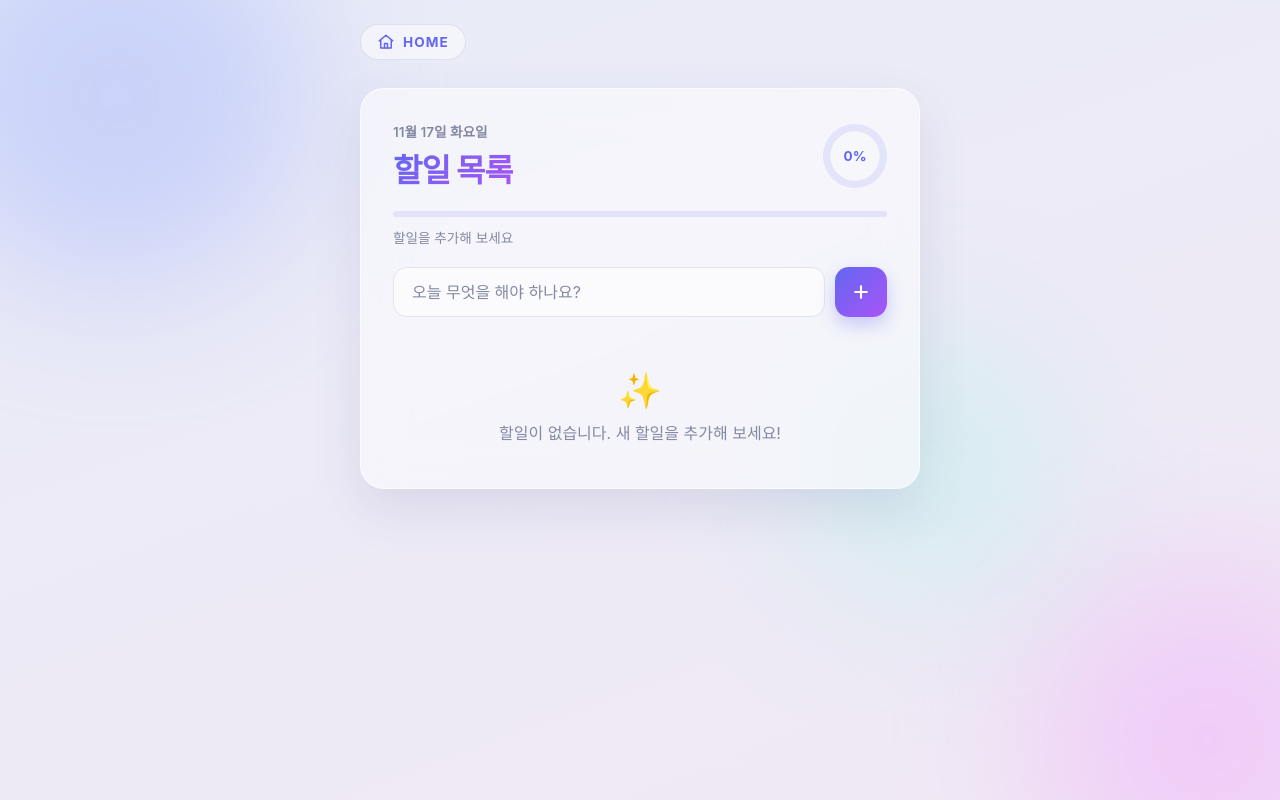
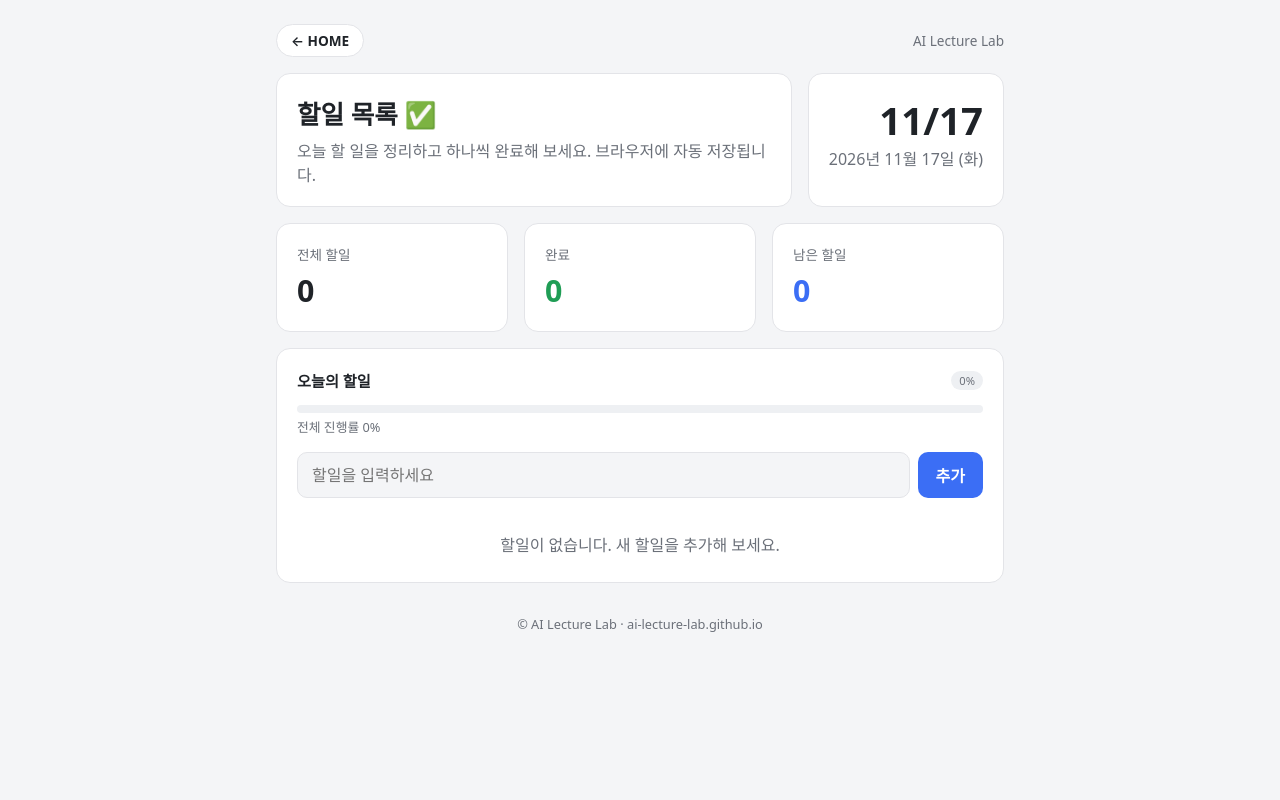
Before and after one commit to ai-lecture-lab/to-do-list, a plain HTML site: page index.html in a window 1280 px wide. Drawn offline with Linux system fonts and the light colour scheme; a web font is replaced by a local one.

Commit message:
홈(AI Lecture Lab)과 통일된 디자인으로 변경
Co-Authored-By: Claude Opus 5.5 <noreply@anthropic.com>

```diff
--- a/app.js
+++ b/app.js
@@ -5,14 +5,19 @@ const todo_form = document.getElementById("todo_form");
 const todo_input = document.getElementById("todo_input");
 const todo_list = document.getElementById("todo_list");
 const empty_message = document.getElementById("empty_message");
-const count_label = document.getElementById("count_label");
 const progress_fill = document.getElementById("progress_fill");
-const progress_ring = document.getElementById("progress_ring");
 const progress_text = document.getElementById("progress_text");
-const today_label = document.getElementById("today_label");
+const progress_badge = document.getElementById("progress_badge");
+const total_value = document.getElementById("total_value");
+const done_value = document.getElementById("done_value");
+const remain_value = document.getElementById("remain_value");
 
-// 오늘 날짜 표시
-today_label.textContent = new Date().toLocaleDateString("ko-KR", { month: "long", day: "numeric", weekday: "long" });
+// 오늘 날짜 표시 (홈 시계와 같은 형식)
+const week_days = ["일", "월", "화", "수", "목", "금", "토"];
+const now_date = new Date();
+document.getElementById("date_day").textContent = `${now_date.getMonth() + 1}/${now_date.getDate()}`;
+document.getElementById("date_text").textContent =
+  `${now_date.getFullYear()}년 ${now_date.getMonth() + 1}월 ${now_date.getDate()}일 (${week_days[now_date.getDay()]})`;
 
 // 저장된 할일 목록 불러오기 (실패 시 빈 배열)
 function load_todos() {
@@ -58,7 +63,11 @@ function render_todos() {
     delete_button.setAttribute("aria-label", "삭제");
     delete_button.addEventListener("click", () => delete_todo(todo_item.id));
 
-    list_item.append(check_box, text_span, delete_button);
+    const status_chip = document.createElement("span");
+    status_chip.className = "status_chip";
+    status_chip.textContent = todo_item.done ? "완료" : "진행 중";
+
+    list_item.append(check_box, text_span, status_chip, delete_button);
     todo_list.appendChild(list_item);
   });
 
@@ -67,15 +76,17 @@ function render_todos() {
   const done_count = todo_items.filter((todo_item) => todo_item.done).length;
   const remain_count = total_count - done_count;
   empty_message.hidden = total_count > 0;
-  count_label.textContent = total_count
-    ? (remain_count ? `남은 할일 ${remain_count}개 · 완료 ${done_count}개` : "모두 완료했어요! 🎉")
-    : "할일을 추가해 보세요";
+  total_value.textContent = total_count;
+  done_value.textContent = done_count;
+  remain_value.textContent = remain_count;
 
   // 진행률 표시
   const percent_value = total_count ? Math.round((done_count / total_count) * 100) : 0;
   progress_fill.style.width = percent_value + "%";
-  progress_ring.style.setProperty("--percent", percent_value);
-  progress_text.textContent = percent_value + "%";
+  progress_badge.textContent = percent_value + "%";
+  progress_text.textContent = total_count && !remain_count
+    ? "모두 완료했어요! 🎉"
+    : `전체 진행률 ${percent_value}%`;
 }
 
 // 할일 추가
--- a/index.html
+++ b/index.html
@@ -3,49 +3,64 @@
 <head>
   <meta charset="utf-8">
   <meta name="viewport" content="width=device-width, initial-scale=1">
-  <title>할일 목록</title>
-  <link rel="stylesheet" href="https://cdn.jsdelivr.net/gh/orioncactus/pretendard@v1.3.9/dist/web/static/pretendard.min.css">
+  <title>할일 목록 · AI Lecture Lab</title>
   <link rel="stylesheet" href="style.css">
 </head>
 <body>
-  <!-- 배경 장식용 블롭 -->
-  <div class="blob blob_one"></div>
-  <div class="blob blob_two"></div>
-  <div class="blob blob_three"></div>
+  <main>
+    <!-- 상단 내비게이션: 홈으로 이동 -->
+    <nav class="top_nav">
+      <a class="home_link" href="https://ai-lecture-lab.github.io/">← HOME</a>
+      <span class="muted nav_brand">AI Lecture Lab</span>
+    </nav>
 
-  <nav class="top_nav">
-    <a class="home_link" href="https://ai-lecture-lab.github.io/">
-      <svg width="18" height="18" viewBox="0 0 24 24" fill="none" stroke="currentColor" stroke-width="2" stroke-linecap="round" stroke-linejoin="round" aria-hidden="true"><path d="M3 10.5 12 3l9 7.5"/><path d="M5 9.5V20h14V9.5"/><path d="M10 20v-6h4v6"/></svg>
-      HOME
-    </a>
-  </nav>
+    <!-- 상단: 제목 + 날짜 -->
+    <section class="top_row">
+      <div class="panel greeting">
+        <h1>할일 목록 ✅</h1>
+        <p class="muted">오늘 할 일을 정리하고 하나씩 완료해 보세요. 브라우저에 자동 저장됩니다.</p>
+      </div>
+      <div class="panel date_panel">
+        <div class="date_day" id="date_day">--</div>
+        <div class="muted" id="date_text">----</div>
+      </div>
+    </section>
 
-  <main class="card">
-    <header class="card_header">
-      <div>
-        <p id="today_label" class="today"></p>
-        <h1>할일 목록</h1>
+    <!-- 수치 타일 -->
+    <section class="stat_grid">
+      <div class="panel">
+        <div class="stat_label">전체 할일</div>
+        <div class="stat_value" id="total_value">0</div>
       </div>
-      <div class="progress_ring" id="progress_ring">
-        <span id="progress_text">0%</span>
+      <div class="panel">
+        <div class="stat_label">완료</div>
+        <div class="stat_value is_good" id="done_value">0</div>
       </div>
-    </header>
+      <div class="panel">
+        <div class="stat_label">남은 할일</div>
+        <div class="stat_value is_accent" id="remain_value">0</div>
+      </div>
+    </section>
 
-    <div class="progress_bar"><div id="progress_fill" class="progress_fill"></div></div>
-    <p id="count_label" class="count"></p>
+    <!-- 할일 목록 -->
+    <section class="panel">
+      <div class="panel_title">
+        오늘의 할일
+        <span class="badge" id="progress_badge">0%</span>
+      </div>
+      <div class="progress_track"><div class="progress_fill" id="progress_fill"></div></div>
+      <p class="muted progress_text" id="progress_text"></p>
 
-    <form id="todo_form" class="todo_form">
-      <input id="todo_input" type="text" placeholder="오늘 무엇을 해야 하나요?" autocomplete="off" maxlength="200" required>
-      <button type="submit" aria-label="추가">
-        <svg width="20" height="20" viewBox="0 0 24 24" fill="none" stroke="currentColor" stroke-width="2.5" stroke-linecap="round" aria-hidden="true"><path d="M12 5v14M5 12h14"/></svg>
-      </button>
-    </form>
+      <form id="todo_form" class="todo_form">
+        <input id="todo_input" type="text" placeholder="할일을 입력하세요" autocomplete="off" maxlength="200" required>
+        <button type="submit">추가</button>
+      </form>
 
-    <ul id="todo_list" class="todo_list"></ul>
-    <div id="empty_message" class="empty">
-      <div class="empty_icon">✨</div>
-      <p>할일이 없습니다. 새 할일을 추가해 보세요!</p>
-    </div>
+      <ul id="todo_list" class="todo_list"></ul>
+      <p id="empty_message" class="empty muted">할일이 없습니다. 새 할일을 추가해 보세요.</p>
+    </section>
+
+    <footer class="muted">© AI Lecture Lab · ai-lecture-lab.github.io</footer>
   </main>
 
   <script src="app.js"></script>
--- a/style.css
+++ b/style.css
@@ -1,296 +1,227 @@
-/* 눈부심을 줄인 밝은 톤 + 생기 있는 포인트 색상 */
+/* 색상 토큰 (AI Lecture Lab 홈과 동일) */
 :root {
-  --bg_from: #e8ecf8;
-  --bg_to: #f1e9f4;
-  --surface: rgba(248, 249, 252, 0.72);
-  --surface_solid: #f6f7fb;
-  --item_bg: rgba(255, 255, 255, 0.55);
-  --border: rgba(120, 130, 170, 0.18);
-  --text: #262a3b;
-  --text_muted: #8389a3;
-  --accent: #6366f1;
-  --accent_two: #a855f7;
-  --accent_soft: rgba(99, 102, 241, 0.12);
-  --danger: #ef5d6c;
-  --gradient: linear-gradient(135deg, var(--accent), var(--accent_two));
+  --bg: #f4f5f7;
+  --panel: #ffffff;
+  --border: #e3e4e8;
+  --text: #1f2328;
+  --muted: #6b7079;
+  --accent: #3b6ef5;
+  --good: #1f9d55;
+  --chip: #eef0f3;
+  --danger: #e5484d;
+}
+@media (prefers-color-scheme: dark) {
+  :root {
+    --bg: #14161a;
+    --panel: #1d2026;
+    --border: #2d3139;
+    --text: #e6e8eb;
+    --muted: #9aa0a8;
+    --accent: #6b93ff;
+    --good: #4cc38a;
+    --chip: #2a2e35;
+    --danger: #ff6b6f;
+  }
 }
 
+/* 기본 레이아웃 */
 * { box-sizing: border-box; }
-
 body {
   margin: 0;
-  min-height: 100vh;
-  padding: 24px 16px 64px;
-  background: linear-gradient(160deg, var(--bg_from), var(--bg_to));
-  background-attachment: fixed;
+  font-family: system-ui, -apple-system, "Segoe UI", "Malgun Gothic", sans-serif;
+  background: var(--bg);
   color: var(--text);
-  font-family: "Pretendard", -apple-system, BlinkMacSystemFont, "Segoe UI", "Malgun Gothic", sans-serif;
-  overflow-x: hidden;
+}
+main {
+  max-width: 760px;
+  margin: 0 auto;
+  padding: 24px 16px 48px;
+}
+h1 { margin: 0; }
+.muted { color: var(--muted); }
+
+/* 상단 내비게이션 */
+.top_nav {
+  display: flex;
+  justify-content: space-between;
+  align-items: center;
+  margin-bottom: 16px;
+}
+.home_link {
+  display: inline-block;
+  padding: 6px 14px;
+  font-size: 0.85rem;
+  font-weight: 600;
+  color: var(--text);
+  text-decoration: none;
+  background: var(--panel);
+  border: 1px solid var(--border);
+  border-radius: 999px;
+  transition: border-color 0.15s, color 0.15s, transform 0.15s;
+}
+.home_link:hover { border-color: var(--accent); color: var(--accent); transform: translateY(-2px); }
+.nav_brand { font-size: 0.85rem; }
+
+/* 공통 패널 */
+.panel {
+  background: var(--panel);
+  border: 1px solid var(--border);
+  border-radius: 14px;
+  padding: 20px;
+}
+.panel_title {
+  font-size: 0.95rem;
+  font-weight: 600;
+  margin-bottom: 14px;
+  display: flex;
+  justify-content: space-between;
+  align-items: center;
+}
+.badge {
+  font-size: 0.7rem;
+  font-weight: 500;
+  padding: 2px 8px;
+  border-radius: 999px;
+  background: var(--chip);
+  color: var(--muted);
 }
 
-/* 배경 블롭 장식 */
-.blob {
-  position: fixed;
-  border-radius: 50%;
-  filter: blur(70px);
-  opacity: 0.45;
-  z-index: -1;
-  animation: float 18s ease-in-out infinite alternate;
+/* 상단: 제목 + 날짜 */
+.top_row {
+  display: grid;
+  grid-template-columns: 1fr auto;
+  gap: 16px;
+  margin-bottom: 16px;
 }
-.blob_one { width: 380px; height: 380px; background: #a5b4fc; top: -100px; left: -80px; }
-.blob_two { width: 320px; height: 320px; background: #f0abfc; bottom: -80px; right: -60px; animation-delay: -6s; }
-.blob_three { width: 240px; height: 240px; background: #99f6e4; top: 40%; left: 60%; animation-delay: -12s; opacity: 0.3; }
-
-@keyframes float {
-  from { transform: translate(0, 0) scale(1); }
-  to { transform: translate(40px, 30px) scale(1.1); }
+.greeting h1 { font-size: 1.6rem; margin-bottom: 6px; }
+.greeting p { margin: 0; }
+.date_panel { text-align: right; min-width: 180px; }
+.date_day {
+  font-size: 2.4rem;
+  font-weight: 700;
+  font-variant-numeric: tabular-nums;
 }
 
-/* 상단 HOME 링크 */
-.top_nav {
-  max-width: 560px;
-  margin: 0 auto 28px;
+/* 수치 타일 */
+.stat_grid {
+  display: grid;
+  grid-template-columns: repeat(3, 1fr);
+  gap: 16px;
+  margin-bottom: 16px;
 }
+.stat_label { font-size: 0.85rem; color: var(--muted); }
+.stat_value {
+  font-size: 1.9rem;
+  font-weight: 700;
+  margin-top: 6px;
+  font-variant-numeric: tabular-nums;
+}
+.stat_value.is_good { color: var(--good); }
+.stat_value.is_accent { color: var(--accent); }
 
-.home_link {
-  display: inline-flex;
-  align-items: center;
-  gap: 8px;
-  padding: 8px 16px;
-  font-size: 0.85rem;
-  font-weight: 700;
-  letter-spacing: 0.08em;
-  color: var(--accent);
-  text-decoration: none;
-  background: var(--surface);
-  border: 1px solid var(--border);
-  border-radius: 999px;
-  backdrop-filter: blur(12px);
-  transition: transform 0.2s, box-shadow 0.2s, color 0.2s;
-}
-.home_link:hover {
-  color: var(--accent_two);
-  transform: translateY(-2px);
-  box-shadow: 0 6px 16px rgba(99, 102, 241, 0.18);
-}
-
-/* 메인 카드 (글래스 효과) */
-.card {
-  max-width: 560px;
-  margin: 0 auto;
-  padding: 32px;
-  background: var(--surface);
-  border: 1px solid rgba(255, 255, 255, 0.6);
-  border-radius: 24px;
-  backdrop-filter: blur(20px);
-  box-shadow: 0 20px 50px rgba(70, 70, 140, 0.12);
-}
-
-.card_header {
-  display: flex;
-  align-items: center;
-  justify-content: space-between;
-  gap: 16px;
-  margin-bottom: 20px;
-}
-
-.today {
-  margin: 0 0 4px;
-  font-size: 0.85rem;
-  font-weight: 600;
-  color: var(--text_muted);
-}
-
-h1 {
-  margin: 0;
-  font-size: 2rem;
-  font-weight: 800;
-  letter-spacing: -0.03em;
-  background: var(--gradient);
-  -webkit-background-clip: text;
-  background-clip: text;
-  color: transparent;
-}
-
-/* 원형 진행률 표시 (애니메이션용 속성 등록) */
-@property --percent { syntax: "<number>"; inherits: false; initial-value: 0; }
-.progress_ring {
-  --percent: 0;
-  flex-shrink: 0;
-  width: 64px;
-  height: 64px;
-  display: grid;
-  place-items: center;
-  border-radius: 50%;
-  background:
-    radial-gradient(closest-side, var(--surface_solid) 76%, transparent 78%),
-    conic-gradient(var(--accent) calc(var(--percent) * 1%), var(--accent_soft) 0);
-  transition: --percent 0.4s;
-}
-.progress_ring span { font-size: 0.85rem; font-weight: 700; color: var(--accent); }
-
-.progress_bar {
-  height: 6px;
-  background: var(--accent_soft);
+/* 진행률 바 */
+.progress_track {
+  height: 8px;
+  background: var(--chip);
   border-radius: 999px;
   overflow: hidden;
+  margin: 8px 0 4px;
 }
-.progress_fill {
-  width: 0;
-  height: 100%;
-  background: var(--gradient);
-  border-radius: 999px;
-  transition: width 0.4s ease;
-}
-
-.count {
-  margin: 10px 0 20px;
-  font-size: 0.85rem;
-  color: var(--text_muted);
-}
+.progress_fill { height: 100%; width: 0; background: var(--accent); transition: width 0.3s; }
+.progress_text { font-size: 0.8rem; margin: 0 0 16px; }
 
 /* 입력 폼 */
-.todo_form { display: flex; gap: 10px; margin-bottom: 20px; }
-
+.todo_form { display: flex; gap: 8px; margin-bottom: 14px; }
 .todo_form input {
   flex: 1;
   min-width: 0;
-  padding: 14px 18px;
+  padding: 11px 14px;
   font: inherit;
   color: var(--text);
-  background: var(--item_bg);
-  border: 1.5px solid var(--border);
-  border-radius: 14px;
+  background: var(--bg);
+  border: 1px solid var(--border);
+  border-radius: 10px;
   outline: none;
-  transition: border-color 0.2s, box-shadow 0.2s;
+  transition: border-color 0.15s;
 }
-.todo_form input::placeholder { color: var(--text_muted); }
-.todo_form input:focus {
-  border-color: var(--accent);
-  box-shadow: 0 0 0 4px var(--accent_soft);
+.todo_form input:focus { border-color: var(--accent); }
+.todo_form button {
+  padding: 0 18px;
+  font: inherit;
+  font-weight: 600;
+  color: #fff;
+  background: var(--accent);
+  border: none;
+  border-radius: 10px;
+  cursor: pointer;
+  transition: opacity 0.15s;
 }
+.todo_form button:hover { opacity: 0.88; }
 
-.todo_form button {
-  width: 52px;
-  flex-shrink: 0;
-  display: grid;
-  place-items: center;
-  color: #fff;
-  background: var(--gradient);
-  border: none;
-  border-radius: 14px;
-  cursor: pointer;
-  box-shadow: 0 8px 18px rgba(99, 102, 241, 0.3);
-  transition: transform 0.2s, box-shadow 0.2s;
-}
-.todo_form button:hover { transform: translateY(-2px) rotate(90deg); box-shadow: 0 10px 22px rgba(99, 102, 241, 0.4); }
-.todo_form button:active { transform: scale(0.95); }
-
-/* 할일 목록 */
+/* 할일 목록 (홈의 프로젝트 카드 스타일) */
 .todo_list {
   list-style: none;
   margin: 0;
   padding: 0;
-  display: flex;
-  flex-direction: column;
-  gap: 10px;
+  display: grid;
+  gap: 8px;
 }
-
 .todo_item {
   display: flex;
   align-items: center;
-  gap: 14px;
-  padding: 14px 16px;
-  background: var(--item_bg);
+  gap: 12px;
+  padding: 12px 14px;
   border: 1px solid var(--border);
-  border-radius: 14px;
-  animation: slide_in 0.3s ease;
-  transition: transform 0.2s, box-shadow 0.2s, background 0.2s;
+  border-radius: 10px;
+  transition: border-color 0.15s, transform 0.15s;
 }
-.todo_item:hover {
-  transform: translateX(4px);
-  box-shadow: 0 6px 18px rgba(70, 70, 140, 0.08);
-}
-
-@keyframes slide_in {
-  from { opacity: 0; transform: translateY(-8px); }
-  to { opacity: 1; transform: translateY(0); }
-}
-
-/* 커스텀 체크박스 */
+.todo_item:hover { border-color: var(--accent); transform: translateY(-2px); }
 .todo_item input[type="checkbox"] {
-  appearance: none;
-  -webkit-appearance: none;
-  width: 22px;
-  height: 22px;
+  width: 18px;
+  height: 18px;
   margin: 0;
   flex-shrink: 0;
-  border: 2px solid #c3c7da;
-  border-radius: 7px;
+  accent-color: var(--good);
   cursor: pointer;
-  display: grid;
-  place-items: center;
-  transition: background 0.2s, border-color 0.2s;
 }
-.todo_item input[type="checkbox"]:hover { border-color: var(--accent); }
-.todo_item input[type="checkbox"]:checked {
-  background: var(--gradient);
-  border-color: transparent;
+.todo_text { flex: 1; word-break: break-word; }
+.todo_item.done .todo_text { color: var(--muted); text-decoration: line-through; }
+
+/* 완료 상태 칩 */
+.status_chip {
+  font-size: 0.75rem;
+  padding: 2px 10px;
+  border-radius: 999px;
+  background: var(--chip);
+  color: var(--muted);
+  flex-shrink: 0;
 }
-.todo_item input[type="checkbox"]::after {
-  content: "";
-  width: 5px;
-  height: 10px;
-  border: solid #fff;
-  border-width: 0 2.5px 2.5px 0;
-  transform: rotate(45deg) scale(0);
-  margin-top: -2px;
-  transition: transform 0.2s;
-}
-.todo_item input[type="checkbox"]:checked::after { transform: rotate(45deg) scale(1); }
-
-.todo_text { flex: 1; word-break: break-word; transition: color 0.2s; }
-
-.todo_item.done { background: rgba(240, 241, 248, 0.5); }
-.todo_item.done .todo_text {
-  color: var(--text_muted);
-  text-decoration: line-through;
-  text-decoration-color: var(--accent_two);
-}
+.todo_item.done .status_chip { background: var(--good); color: #fff; }
 
 .delete_button {
-  width: 30px;
-  height: 30px;
+  width: 28px;
+  height: 28px;
   flex-shrink: 0;
-  font-size: 0.95rem;
-  color: var(--text_muted);
+  color: var(--muted);
   background: none;
   border: none;
   border-radius: 8px;
   cursor: pointer;
-  opacity: 0;
-  transition: opacity 0.2s, color 0.2s, background 0.2s;
+  transition: color 0.15s, background 0.15s;
 }
-.todo_item:hover .delete_button,
-.delete_button:focus { opacity: 1; }
-.delete_button:hover { color: var(--danger); background: rgba(239, 93, 108, 0.1); }
+.delete_button:hover { color: var(--danger); background: var(--chip); }
 
-/* 터치 기기에서는 삭제 버튼 항상 표시 */
-@media (hover: none) {
-  .delete_button { opacity: 1; }
+.empty { text-align: center; margin: 20px 0 6px; }
+.empty[hidden] { display: none; }
+
+footer { text-align: center; margin-top: 32px; font-size: 0.8rem; }
+
+/* 반응형 */
+@media (max-width: 560px) {
+  .top_row { grid-template-columns: 1fr; }
+  .date_panel { text-align: left; }
+  .date_day { font-size: 2rem; }
+  .stat_grid { gap: 10px; }
+  .stat_grid .panel { padding: 14px; }
+  .stat_value { font-size: 1.5rem; }
 }
-
-/* 빈 목록 안내 */
-.empty {
-  padding: 32px 0 12px;
-  text-align: center;
-  color: var(--text_muted);
-}
-.empty[hidden] { display: none; }
-.empty_icon { font-size: 2.2rem; margin-bottom: 8px; }
-.empty p { margin: 0; }
-
-@media (max-width: 480px) {
-  .card { padding: 24px 20px; border-radius: 20px; }
-  h1 { font-size: 1.6rem; }
-}
```
